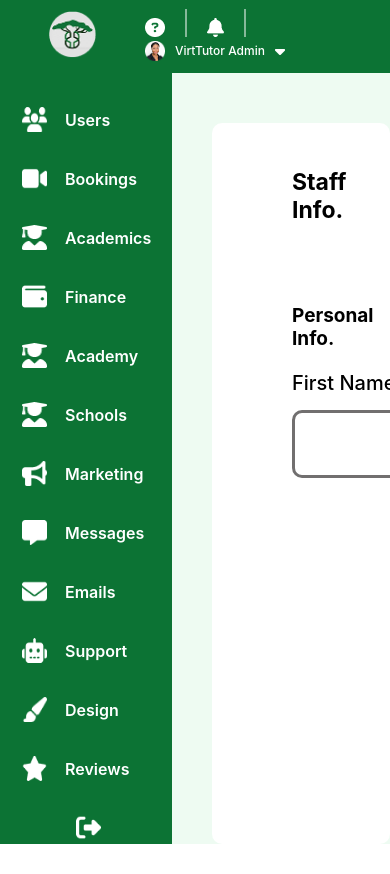
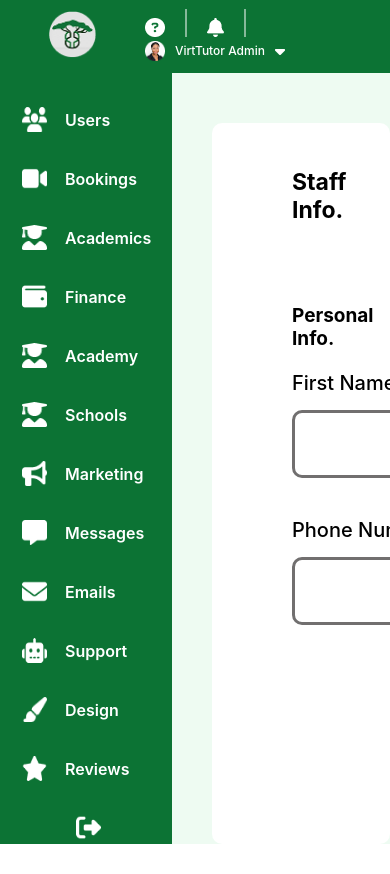
Before and after one commit to joshuagato/vue-js-admin-dashboard, a Vue app: page /users/create-staff in a window 390 px wide. Built offline with nearby package versions, Linux system fonts and the light colour scheme.

Commit message:
Imported and used telephone input component

```diff
--- a/src/components/users/StaffCreation.vue
+++ b/src/components/users/StaffCreation.vue
@@ -2,11 +2,12 @@
 import TextInput from "../inputs/TextInput.vue";
 import EmailInput from "../inputs/EmailInput.vue";
 import ThreeComponentsRow from "../containers/ThreeComponentsRow.vue";
+import TelephoneInput from "../inputs/TelephoneInput.vue";
 
 </script>
 
 <template>
-<div id="staff-creation-container">
+<div id="staff-creation-container" class="fade-in">
   <h1 class="heading">{{'Staff Info.'}}</h1>
 
   <h3 class="sub-heading">{{'Personal Info.'}}</h3>
@@ -15,6 +16,10 @@ import ThreeComponentsRow from "../containers/ThreeComponentsRow.vue";
     <TextInput id="firstName" label="First Name" />
     <TextInput id="lastName" label="Last Name" />
     <EmailInput id="email" label="Email" />
+  </ThreeComponentsRow>
+
+  <ThreeComponentsRow>
+    <TelephoneInput id="phoneNumber" label="Phone Number" />
   </ThreeComponentsRow>
 </div>
 </template>
```
